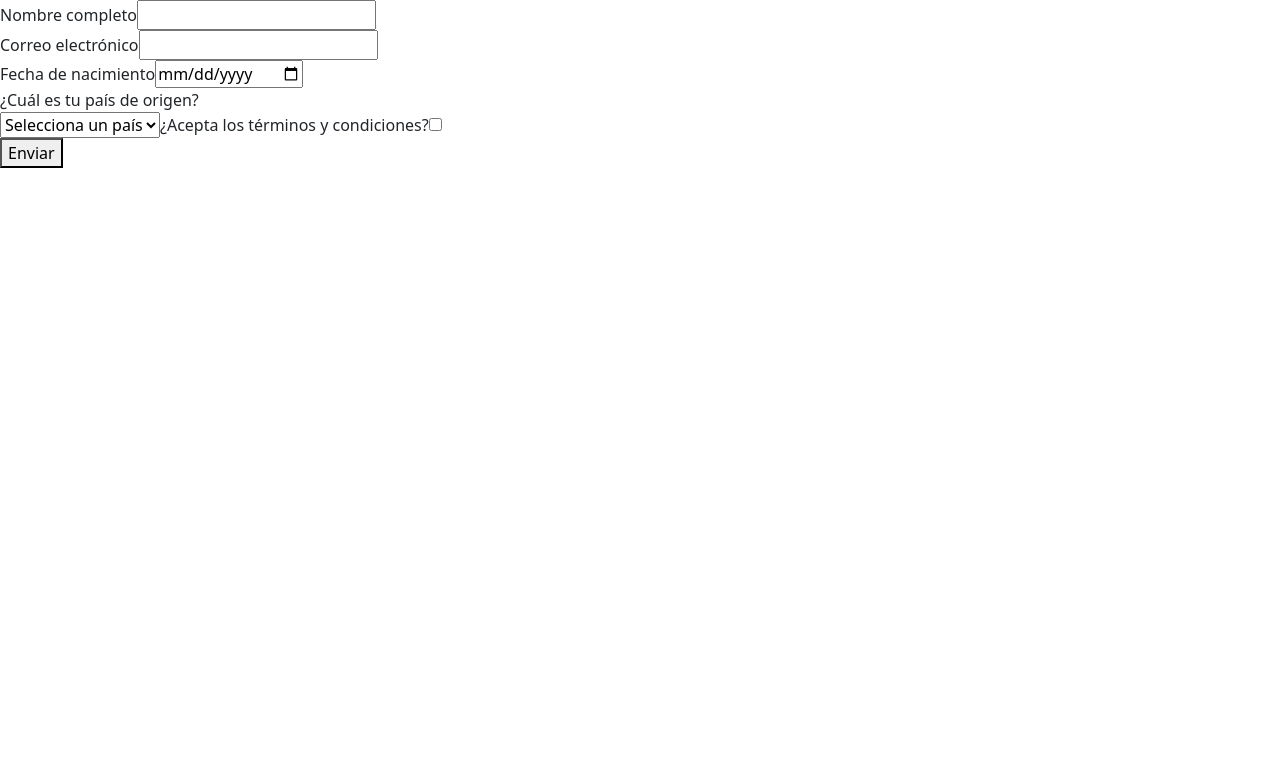
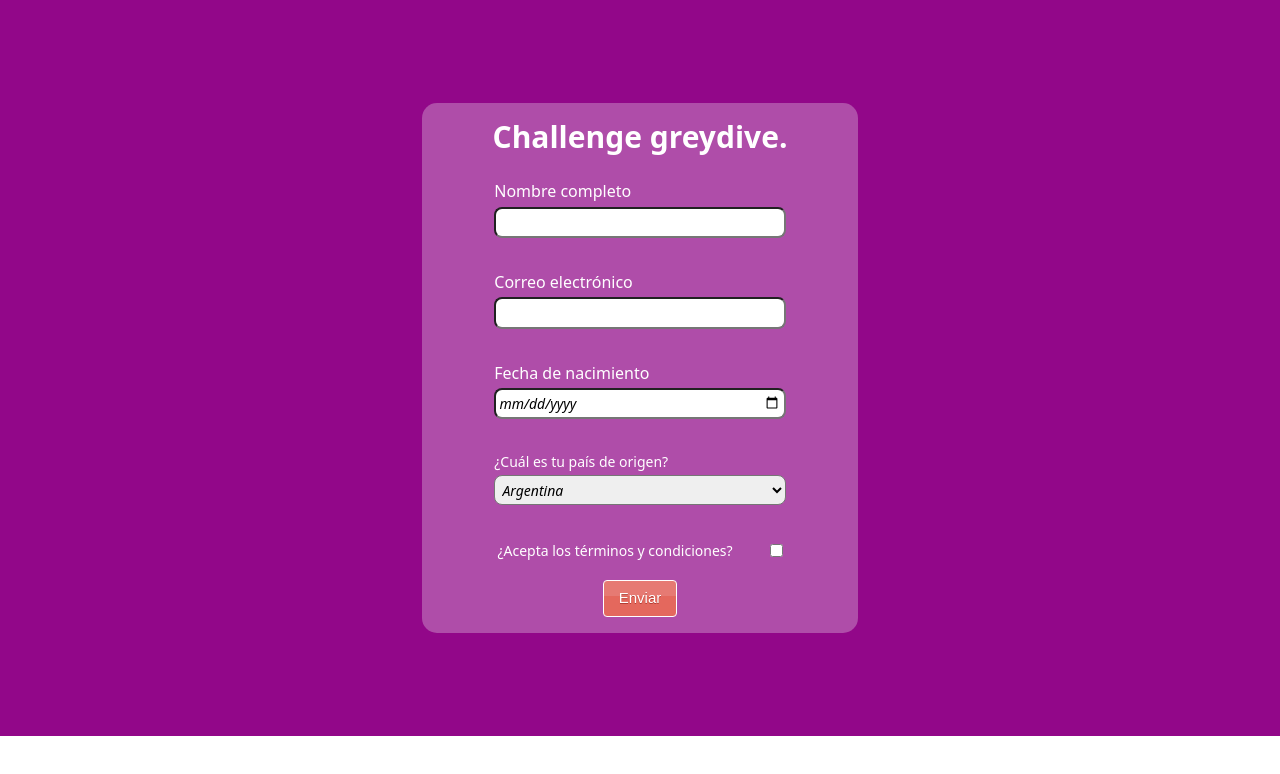
Before and after one commit to NicoOjeda/challenge-greydive, a React (Create React App) app: page / in a window 1280 px wide. Shown: the top 774 px of the page. Built offline with nearby package versions, Linux system fonts and the light colour scheme.

Commit message:
se definen estilos

```diff
--- a/src/components/Form.jsx
+++ b/src/components/Form.jsx
@@ -4,6 +4,7 @@ import app from '../credenciales'
 import {getFirestore, collection, addDoc} from 'firebase/firestore'
 import swal from 'sweetalert';
 import { useNavigate } from 'react-router';
+import '../styles/Form.css'
 
 
 export default function Form() {
@@ -63,41 +64,52 @@ export default function Form() {
 
 
 const input = (user)=> (
-    <>
+    <div className='Form-inputbox'>
+        <label className='Form-label' for={user.name}>{user.label}</label>
+        <input  className='Form-input' id={user.name} name={user.name} type={user.type} onChange={capturoInput} required />
+    </div>
+)
+const check = (user)=> (
+    <div className='Form-check'>
         <label for={user.name}>{user.label}</label>
-        <input  id={user.name} name={user.name} type={user.type} onChange={capturoInput} required /><br></br>
-    </>
+        <input   className='Form-inputcheck' id={user.name} name={user.name} type={user.type} onChange={capturoInput} required />
+    </div>
 )
 const submit = (user)=> (
     <>
-        <button type={user.type}>{user.label}</button>
+        <button className="Form-button" type={user.type}>{user.label}</button>
     </>
 )
 
 const select = (user)=> (
-    <>
-        <label for={user.name}>{user.label}</label><br></br>
-        <select name={user.name} onChange={capturoInput}>
-            <option disabled value='' selected>Selecciona un país</option>
+    <div className='Form-inputbox'>
+        <label  for={user.name}>{user.label}</label>
+        <select className='Form-input' name={user.name} onChange={capturoInput}>
+            <option disabled value='' defaultValue>Selecciona un país</option>
         {
-            user.options.map(option => <option value={option.value}>{option.label}</option>)
+            user.options.map(option => <option  value={option.value}>{option.label}</option>)
         }
         </select>
-    </>
+    </div>
 )
 
 
   return (
-    <div>
-        <form onSubmit={guardoDatos}  >
+    <div className='Form-Back'>
+        <div className='Form-box'>
+            <h1 className='Form-title'>Challenge greydive.</h1>
+
+            <form onSubmit={guardoDatos} className='Form-table' >
             {
                 data.map(user =>user.type === "select" ?
                 select(user)
                     : user.type === "submit" ? submit(user)
+                    : user.type === "checkbox" ? check(user)
                     : input(user)
                 )
             }
             </form>
         </div>
+    </div>
   )
 }
```
Lines whose indentation alone changed are shown as unchanged.
